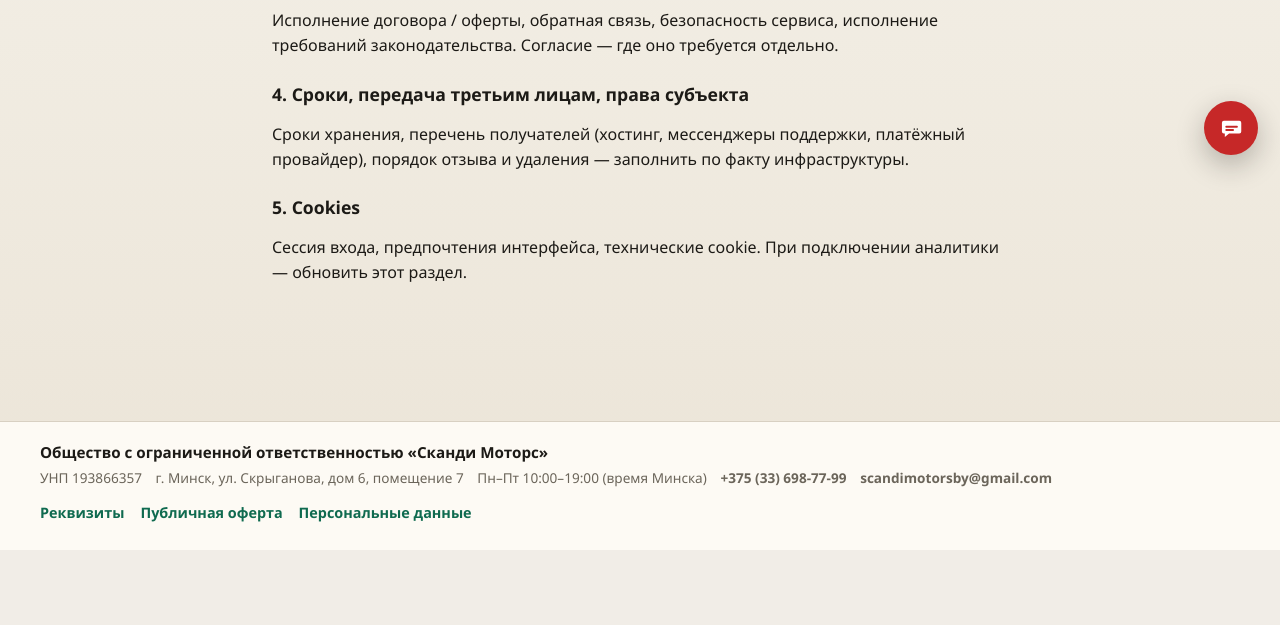
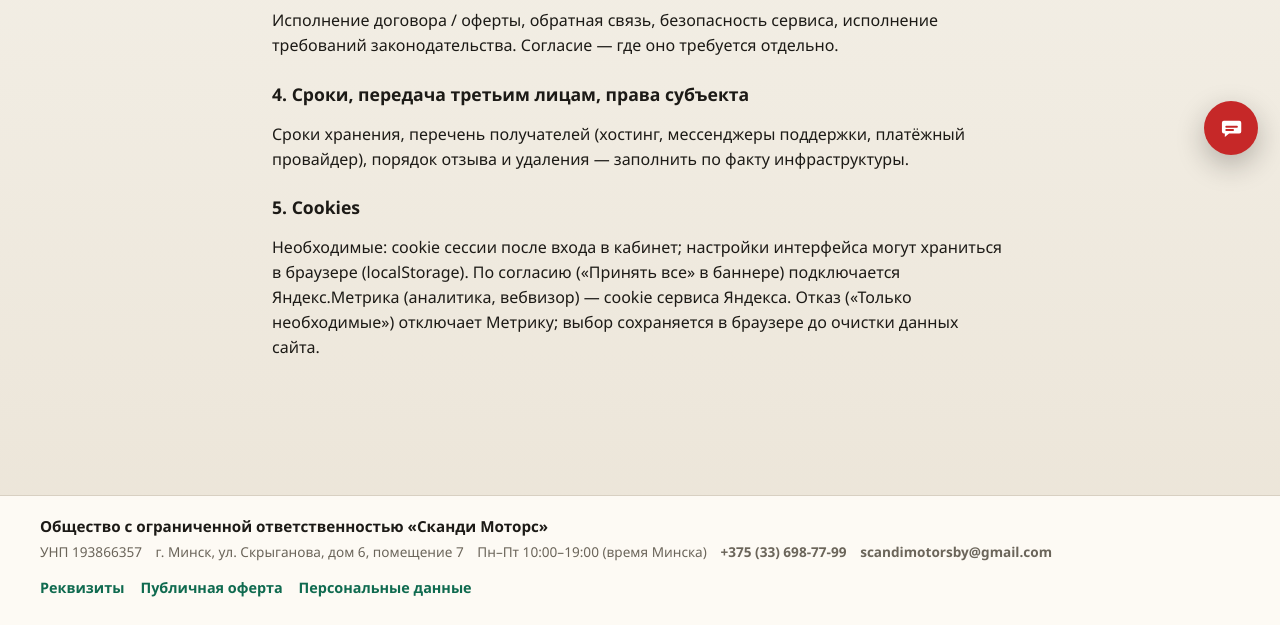
Before and after one commit to Barmatux/autoplius-scraper, a Flask app: page /privacy in a window 1280 px wide. Shown: the part 623-1248 px from the top of the page. Before the commit the page ends 1173 px from the top, so only its background shows below. Run offline with Flask 3, Linux system fonts and the light colour scheme.

Commit message:
Document Metrika cookie consent in the privacy policy.
Co-authored-by: Cursor <cursoragent@cursor.com>

```diff
--- a/ui/templates/privacy.html
+++ b/ui/templates/privacy.html
@@ -57,7 +57,11 @@
       </section>
       <section class="legal-section">
         <h2>5. Cookies</h2>
-        <p>Сессия входа, предпочтения интерфейса, технические cookie. При подключении аналитики — обновить этот раздел.</p>
+        <p>
+          Необходимые: cookie сессии после входа в кабинет; настройки интерфейса могут храниться в браузере (localStorage).
+          По согласию («Принять все» в баннере) подключается Яндекс.Метрика (аналитика, вебвизор) — cookie сервиса Яндекса.
+          Отказ («Только необходимые») отключает Метрику; выбор сохраняется в браузере до очистки данных сайта.
+        </p>
       </section>
     </article>
   </main>
```
